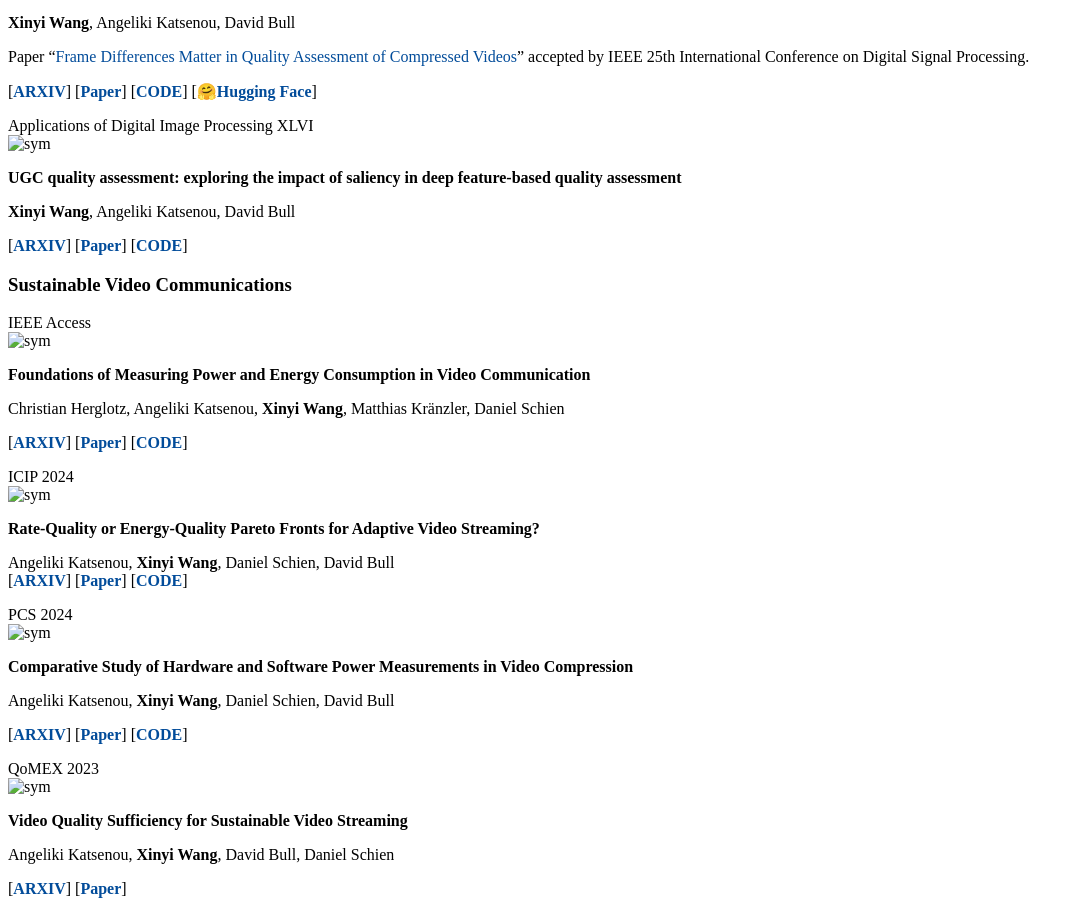
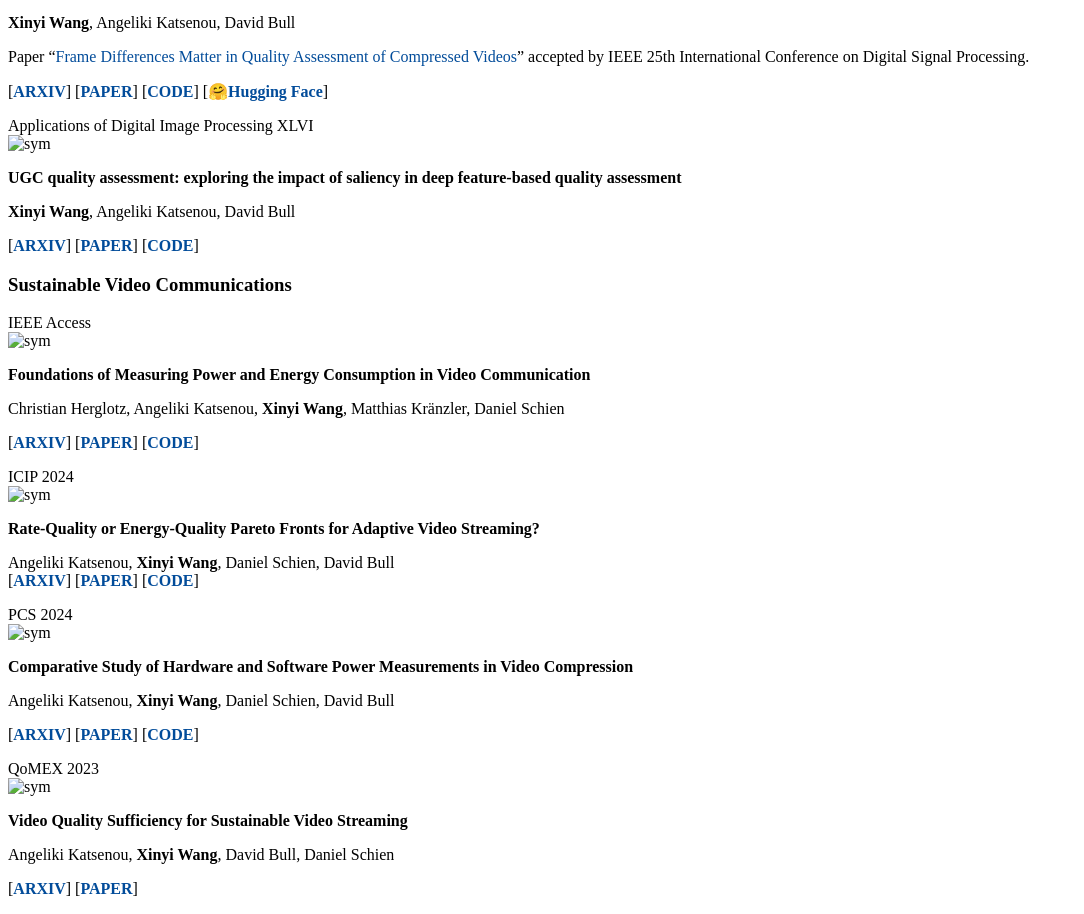
Before and after one commit to xinyiW915/xinyiW915.github.io, a Jekyll site: the page built from _pages/includes/pub.md, in a window 1280 px wide and 1400 px high, scrolled down 2872 px. Shown: the part 486-1400 px from the top of the window, without its empty margins (0-1084 px from the left). Built offline with Jekyll 4.4.1, drawn with Linux system fonts in a browser that asks for light colours; our own code applies the rules of GitHub Pages for plain Markdown files.

Commit message:
Update pub.md

```diff
--- a/_pages/includes/pub.md
+++ b/_pages/includes/pub.md
@@ -29,7 +29,7 @@ a.noul:hover {
 
 **Xinyi Wang**, Angeliki Katsenou, David Bull
 
-[**<a class="noul" href="https://arxiv.org/abs/2508.10605">ARXIV</a>**] [**<a class="noul" href="https://arxiv.org/pdf/2508.10605">Paper</a>**] [**<a class="noul" href="https://github.com/xinyiW915/DIVA-VQA">CODE</a>**] [**<a class="noul" href="https://huggingface.co/spaces/xinyiW915/DIVA-VQA">🤗Hugging Face</a>**]
+[**<a class="noul" href="https://arxiv.org/abs/2508.10605">ARXIV</a>**] [**<a class="noul" href="https://arxiv.org/pdf/2508.10605">PAPER</a>**] [**<a class="noul" href="https://github.com/xinyiW915/DIVA-VQA">CODE</a>**] [**<a class="noul" href="https://huggingface.co/spaces/xinyiW915/DIVA-VQA">🤗Hugging Face</a>**]
 </div>
 </div>
 
@@ -43,7 +43,7 @@ a.noul:hover {
 
 Paper “<a class="noul" href="https://ieeexplore.ieee.org/document/11075040">Frame Differences Matter in Quality Assessment of Compressed Videos</a>” accepted by IEEE 25th International Conference on Digital Signal Processing.
 
-[**<a class="noul" href="https://arxiv.org/abs/2407.11496">ARXIV</a>**] [**<a class="noul" href="https://arxiv.org/pdf/2407.11496">Paper</a>**] [**<a class="noul" href="https://github.com/xinyiW915/ReLaX-VQA">CODE</a>**] [**<a class="noul" href="https://huggingface.co/spaces/xinyiW915/ReLaX-VQA">🤗Hugging Face</a>**]
+[**<a class="noul" href="https://arxiv.org/abs/2407.11496">ARXIV</a>**] [**<a class="noul" href="https://arxiv.org/pdf/2407.11496">PAPER</a>**] [**<a class="noul" href="https://github.com/xinyiW915/ReLaX-VQA">CODE</a>**] [**<a class="noul" href="https://huggingface.co/spaces/xinyiW915/ReLaX-VQA">🤗Hugging Face</a>**]
 </div>
 </div>
 
@@ -55,7 +55,7 @@ Paper “<a class="noul" href="https://ieeexplore.ieee.org/document/11075040">Fr
 
 **Xinyi Wang**, Angeliki Katsenou, David Bull
 
-[**<a class="noul" href="https://arxiv.org/abs/2308.06853">ARXIV</a>**] [**<a class="noul" href="https://arxiv.org/pdf/2308.06853">Paper</a>**] [**<a class="noul" href="https://github.com/xinyiW915/SPIE-2023-Supplementary">CODE</a>**]
+[**<a class="noul" href="https://arxiv.org/abs/2308.06853">ARXIV</a>**] [**<a class="noul" href="https://arxiv.org/pdf/2308.06853">PAPER</a>**] [**<a class="noul" href="https://github.com/xinyiW915/SPIE-2023-Supplementary">CODE</a>**]
 </div>
 </div>
 
@@ -67,7 +67,7 @@ Paper “<a class="noul" href="https://ieeexplore.ieee.org/document/11075040">Fr
 
 Christian Herglotz, Angeliki Katsenou, **Xinyi Wang**, Matthias Kränzler, Daniel Schien
 
-[**<a class="noul" href="https://research-information.bris.ac.uk/en/publications/foundations-of-measuring-power-and-energy-consumption-in-video-co">ARXIV</a>**] [**<a class="noul" href="https://ieeexplore.ieee.org/stamp/stamp.jsp?tp=&arnumber=10904224">Paper</a>**] [**<a class="noul" href="https://github.com/CEatBTU/OPEMS">CODE</a>**]
+[**<a class="noul" href="https://research-information.bris.ac.uk/en/publications/foundations-of-measuring-power-and-energy-consumption-in-video-co">ARXIV</a>**] [**<a class="noul" href="https://ieeexplore.ieee.org/stamp/stamp.jsp?tp=&arnumber=10904224">PAPER</a>**] [**<a class="noul" href="https://github.com/CEatBTU/OPEMS">CODE</a>**]
 </div>
 </div>
 
@@ -77,7 +77,7 @@ Christian Herglotz, Angeliki Katsenou, **Xinyi Wang**, Matthias Kränzler, Danie
 **Rate-Quality or Energy-Quality Pareto Fronts for Adaptive Video Streaming?**
 
 Angeliki Katsenou, **Xinyi Wang**, Daniel Schien, David Bull
-[**<a class="noul" href="https://arxiv.org/abs/2402.07057">ARXIV</a>**] [**<a class="noul" href="https://ieeexplore.ieee.org/stamp/stamp.jsp?arnumber=10648088">Paper</a>**] [**<a class="noul" href="https://github.com/xinyiW915/quality-energy/tree/main/ICIP-2024">CODE</a>**]
+[**<a class="noul" href="https://arxiv.org/abs/2402.07057">ARXIV</a>**] [**<a class="noul" href="https://ieeexplore.ieee.org/stamp/stamp.jsp?arnumber=10648088">PAPER</a>**] [**<a class="noul" href="https://github.com/xinyiW915/quality-energy/tree/main/ICIP-2024">CODE</a>**]
 </div>
 </div>
 
@@ -89,7 +89,7 @@ Angeliki Katsenou, **Xinyi Wang**, Daniel Schien, David Bull
 
 Angeliki Katsenou, **Xinyi Wang**, Daniel Schien, David Bull
 
-[**<a class="noul" href="https://arxiv.org/abs/2312.12150v1">ARXIV</a>**] [**<a class="noul" href="https://ieeexplore.ieee.org/stamp/stamp.jsp?tp=&arnumber=10566286">Paper</a>**] [**<a class="noul" href="https://github.com/xinyiW915/quality-energy/tree/main/PCS-2024">CODE</a>**]
+[**<a class="noul" href="https://arxiv.org/abs/2312.12150v1">ARXIV</a>**] [**<a class="noul" href="https://ieeexplore.ieee.org/stamp/stamp.jsp?tp=&arnumber=10566286">PAPER</a>**] [**<a class="noul" href="https://github.com/xinyiW915/quality-energy/tree/main/PCS-2024">CODE</a>**]
 </div>
 </div>
 
@@ -101,6 +101,6 @@ Angeliki Katsenou, **Xinyi Wang**, Daniel Schien, David Bull
 
 Angeliki Katsenou, **Xinyi Wang**, David Bull, Daniel Schien
 
-[**<a class="noul" href="https://research-information.bris.ac.uk/en/publications/video-quality-sufficiency-for-sustainable-video-streaming">ARXIV</a>**] [**<a class="noul" href="https://research-information.bris.ac.uk/ws/portalfiles/portal/369604144/QoMEX2023_Sustainability_Workshop_1_.pdf">Paper</a>**]
+[**<a class="noul" href="https://research-information.bris.ac.uk/en/publications/video-quality-sufficiency-for-sustainable-video-streaming">ARXIV</a>**] [**<a class="noul" href="https://research-information.bris.ac.uk/ws/portalfiles/portal/369604144/QoMEX2023_Sustainability_Workshop_1_.pdf">PAPER</a>**]
 </div>
 </div>
```
